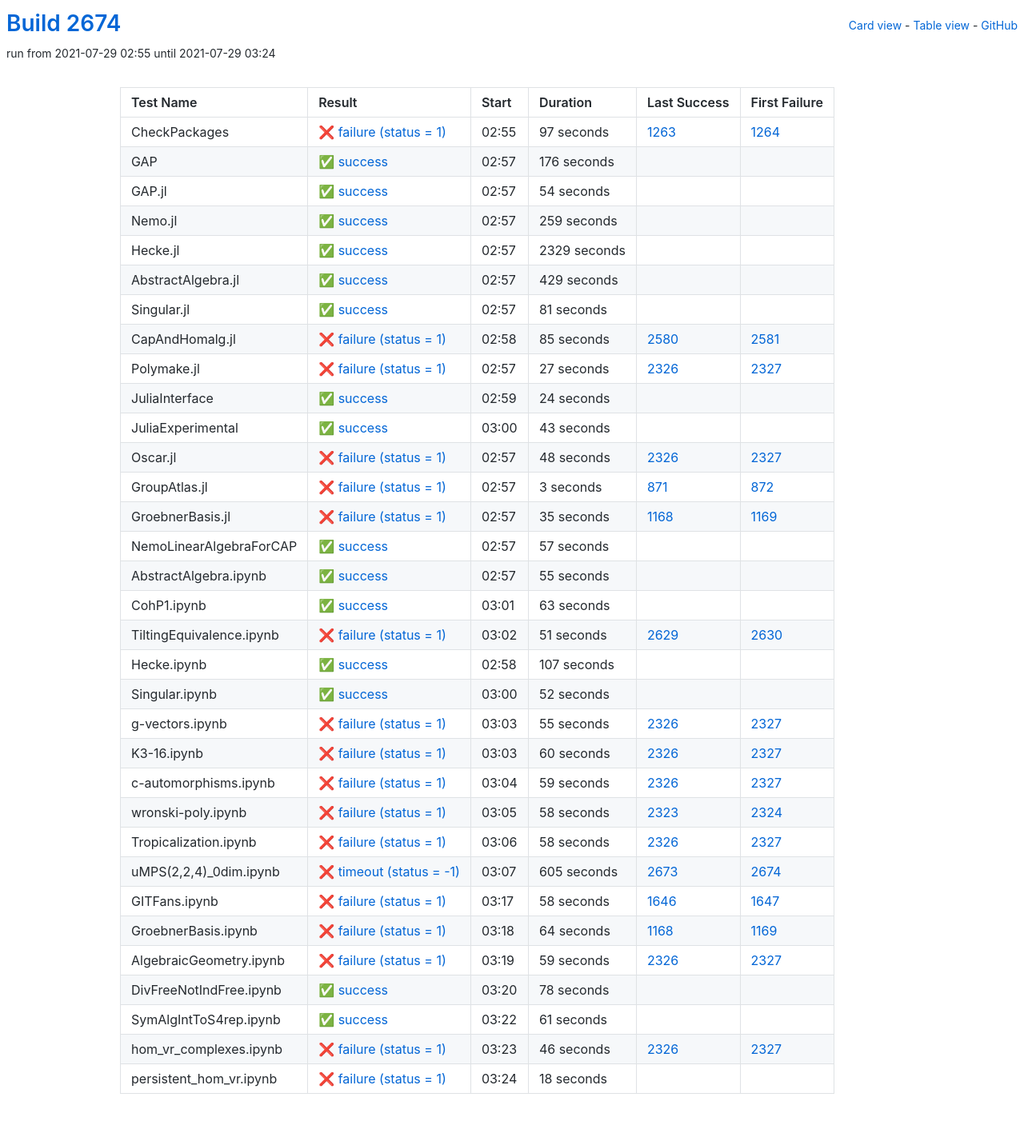
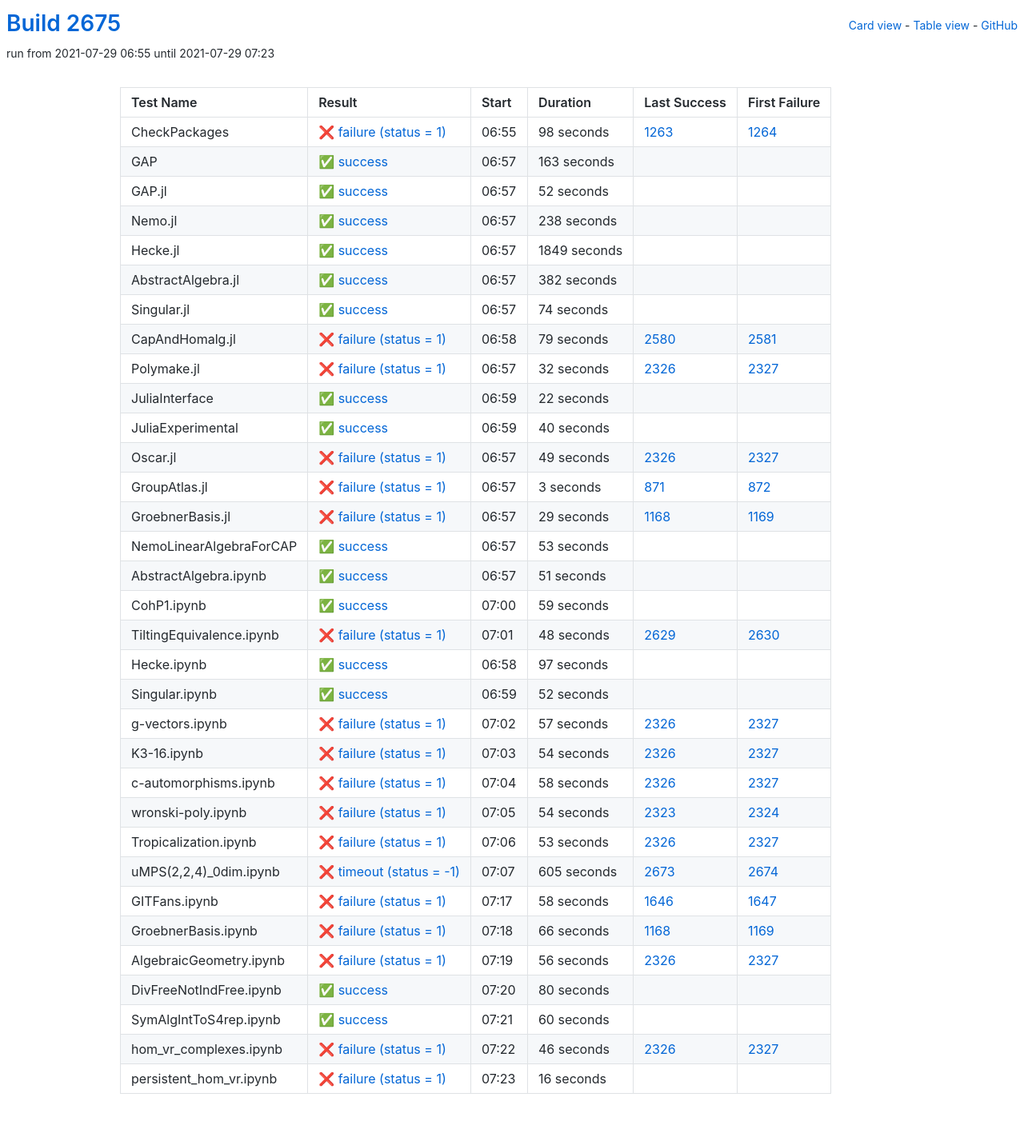
Before and after one commit to oscar-system/oscar-ci-status-stable, a Jekyll site: the page built from table.html, in a window 1280 px wide. Shown: the whole page at 80% size. Built offline with Jekyll 4.4.1, drawn with Linux system fonts in a browser that asks for light colours.

Commit message:
Build #2675

```diff
--- a/_data/ci.yml
+++ b/_data/ci.yml
@@ -1,6 +1,6 @@
 ---
-build: 2674
-build_url: https://oscarci.mathematik.uni-kl.de/job/oscar-stable/2674/
+build: 2675
+build_url: https://oscarci.mathematik.uni-kl.de/job/oscar-stable/2675/
 job: oscar-stable
 organization: oscar-system
 repo: oscar-ci-status-stable
@@ -8,152 +8,152 @@ repourl: https://github.com/oscar-system/oscar-ci-status-stable
 tests:
 - name: CheckPackages
   id: checkpackages
-  log: https://oscarci.mathematik.uni-kl.de/job/oscar-stable/2674/artifact/logs/build-2674/CheckPackages.log
-  start: 2021-07-29 02:55
+  log: https://oscarci.mathematik.uni-kl.de/job/oscar-stable/2675/artifact/logs/build-2675/CheckPackages.log
+  start: 2021-07-29 06:55
   success: false
   exitcode: 1
   status: failure
-  duration: 97
+  duration: 98
   last_success: 1263
   last_success_url: https://oscarci.mathematik.uni-kl.de/job/oscar-stable/1263/
   first_failure: 1264
   first_failure_url: https://oscarci.mathematik.uni-kl.de/job/oscar-stable/1264/
 - name: GAP
   id: gap
-  log: https://oscarci.mathematik.uni-kl.de/job/oscar-stable/2674/artifact/logs/build-2674/GAP.log
-  start: 2021-07-29 02:57
+  log: https://oscarci.mathematik.uni-kl.de/job/oscar-stable/2675/artifact/logs/build-2675/GAP.log
+  start: 2021-07-29 06:57
   success: true
   exitcode: 0
   status: success
-  duration: 176
+  duration: 163
   last_success: false
   last_success_url:
   first_failure: false
   first_failure_url:
 - name: GAP.jl
   id: gap-jl
-  log: https://oscarci.mathematik.uni-kl.de/job/oscar-stable/2674/artifact/logs/build-2674/GAP.jl.log
-  start: 2021-07-29 02:57
+  log: https://oscarci.mathematik.uni-kl.de/job/oscar-stable/2675/artifact/logs/build-2675/GAP.jl.log
+  start: 2021-07-29 06:57
   success: true
   exitcode: 0
   status: success
-  duration: 54
+  duration: 52
   last_success: false
   last_success_url:
   first_failure: false
   first_failure_url:
 - name: Nemo.jl
   id: nemo-jl
-  log: https://oscarci.mathematik.uni-kl.de/job/oscar-stable/2674/artifact/logs/build-2674/Nemo.jl.log
-  start: 2021-07-29 02:57
+  log: https://oscarci.mathematik.uni-kl.de/job/oscar-stable/2675/artifact/logs/build-2675/Nemo.jl.log
+  start: 2021-07-29 06:57
   success: true
   exitcode: 0
   status: success
-  duration: 259
+  duration: 238
   last_success: false
   last_success_url:
   first_failure: false
   first_failure_url:
 - name: Hecke.jl
   id: hecke-jl
-  log: https://oscarci.mathematik.uni-kl.de/job/oscar-stable/2674/artifact/logs/build-2674/Hecke.jl.log
-  start: 2021-07-29 02:57
+  log: https://oscarci.mathematik.uni-kl.de/job/oscar-stable/2675/artifact/logs/build-2675/Hecke.jl.log
+  start: 2021-07-29 06:57
   success: true
   exitcode: 0
   status: success
-  duration: 2329
+  duration: 1849
   last_success: false
   last_success_url:
   first_failure: false
   first_failure_url:
 - name: AbstractAlgebra.jl
   id: abstractalgebra-jl
-  log: https://oscarci.mathematik.uni-kl.de/job/oscar-stable/2674/artifact/logs/build-2674/AbstractAlgebra.jl.log
-  start: 2021-07-29 02:57
+  log: https://oscarci.mathematik.uni-kl.de/job/oscar-stable/2675/artifact/logs/build-2675/AbstractAlgebra.jl.log
+  start: 2021-07-29 06:57
   success: true
   exitcode: 0
   status: success
-  duration: 429
+  duration: 382
   last_success: false
   last_success_url:
   first_failure: false
   first_failure_url:
 - name: Singular.jl
   id: singular-jl
-  log: https://oscarci.mathematik.uni-kl.de/job/oscar-stable/2674/artifact/logs/build-2674/Singular.jl.log
-  start: 2021-07-29 02:57
+  log: https://oscarci.mathematik.uni-kl.de/job/oscar-stable/2675/artifact/logs/build-2675/Singular.jl.log
+  start: 2021-07-29 06:57
   success: true
   exitcode: 0
   status: success
-  duration: 81
+  duration: 74
   last_success: false
   last_success_url:
   first_failure: false
   first_failure_url:
 - name: CapAndHomalg.jl
   id: capandhomalg-jl
-  log: https://oscarci.mathematik.uni-kl.de/job/oscar-stable/2674/artifact/logs/build-2674/CapAndHomalg.jl.log
-  start: 2021-07-29 02:58
+  log: https://oscarci.mathematik.uni-kl.de/job/oscar-stable/2675/artifact/logs/build-2675/CapAndHomalg.jl.log
+  start: 2021-07-29 06:58
   success: false
   exitcode: 1
   status: failure
-  duration: 85
+  duration: 79
   last_success: 2580
   last_success_url: https://oscarci.mathematik.uni-kl.de/job/oscar-stable/2580/
   first_failure: 2581
   first_failure_url: https://oscarci.mathematik.uni-kl.de/job/oscar-stable/2581/
 - name: Polymake.jl
   id: polymake-jl
-  log: https://oscarci.mathematik.uni-kl.de/job/oscar-stable/2674/artifact/logs/build-2674/Polymake.jl.log
-  start: 2021-07-29 02:57
+  log: https://oscarci.mathematik.uni-kl.de/job/oscar-stable/2675/artifact/logs/build-2675/Polymake.jl.log
+  start: 2021-07-29 06:57
   success: false
   exitcode: 1
   status: failure
-  duration: 27
+  duration: 32
   last_success: 2326
   last_success_url: https://oscarci.mathematik.uni-kl.de/job/oscar-stable/2326/
   first_failure: 2327
   first_failure_url: https://oscarci.mathematik.uni-kl.de/job/oscar-stable/2327/
 - name: JuliaInterface
   id: juliainterface
-  log: https://oscarci.mathematik.uni-kl.de/job/oscar-stable/2674/artifact/logs/build-2674/JuliaInterface.log
-  start: 2021-07-29 02:59
+  log: https://oscarci.mathematik.uni-kl.de/job/oscar-stable/2675/artifact/logs/build-2675/JuliaInterface.log
+  start: 2021-07-29 06:59
   success: true
   exitcode: 0
   status: success
-  duration: 24
+  duration: 22
   last_success: false
   last_success_url:
   first_failure: false
   first_failure_url:
 - name: JuliaExperimental
   id: juliaexperimental
-  log: https://oscarci.mathematik.uni-kl.de/job/oscar-stable/2674/artifact/logs/build-2674/JuliaExperimental.log
-  start: 2021-07-29 03:00
+  log: https://oscarci.mathematik.uni-kl.de/job/oscar-stable/2675/artifact/logs/build-2675/JuliaExperimental.log
+  start: 2021-07-29 06:59
   success: true
   exitcode: 0
   status: success
-  duration: 43
+  duration: 40
   last_success: false
   last_success_url:
   first_failure: false
   first_failure_url:
 - name: Oscar.jl
   id: oscar-jl
-  log: https://oscarci.mathematik.uni-kl.de/job/oscar-stable/2674/artifact/logs/build-2674/Oscar.jl.log
-  start: 2021-07-29 02:57
+  log: https://oscarci.mathematik.uni-kl.de/job/oscar-stable/2675/artifact/logs/build-2675/Oscar.jl.log
+  start: 2021-07-29 06:57
   success: false
   exitcode: 1
   status: failure
-  duration: 48
+  duration: 49
   last_success: 2326
   last_success_url: https://oscarci.mathematik.uni-kl.de/job/oscar-stable/2326/
   first_failure: 2327
   first_failure_url: https://oscarci.mathematik.uni-kl.de/job/oscar-stable/2327/
 - name: GroupAtlas.jl
   id: groupatlas-jl
-  log: https://oscarci.mathematik.uni-kl.de/job/oscar-stable/2674/artifact/logs/build-2674/GroupAtlas.jl.log
-  start: 2021-07-29 02:57
+  log: https://oscarci.mathematik.uni-kl.de/job/oscar-stable/2675/artifact/logs/build-2675/GroupAtlas.jl.log
+  start: 2021-07-29 06:57
   success: false
   exitcode: 1
   status: failure
@@ -164,80 +164,80 @@ tests:
   first_failure_url: https://oscarci.mathematik.uni-kl.de/job/oscar-stable/872/
 - name: GroebnerBasis.jl
   id: groebnerbasis-jl
-  log: https://oscarci.mathematik.uni-kl.de/job/oscar-stable/2674/artifact/logs/build-2674/GroebnerBasis.jl.log
-  start: 2021-07-29 02:57
+  log: https://oscarci.mathematik.uni-kl.de/job/oscar-stable/2675/artifact/logs/build-2675/GroebnerBasis.jl.log
+  start: 2021-07-29 06:57
   success: false
   exitcode: 1
   status: failure
-  duration: 35
+  duration: 29
   last_success: 1168
   last_success_url: https://oscarci.mathematik.uni-kl.de/job/oscar-stable/1168/
   first_failure: 1169
   first_failure_url: https://oscarci.mathematik.uni-kl.de/job/oscar-stable/1169/
 - name: NemoLinearAlgebraForCAP
   id: nemolinearalgebraforcap
-  log: https://oscarci.mathematik.uni-kl.de/job/oscar-stable/2674/artifact/logs/build-2674/NemoLinearAlgebraForCAP.log
-  start: 2021-07-29 02:57
+  log: https://oscarci.mathematik.uni-kl.de/job/oscar-stable/2675/artifact/logs/build-2675/NemoLinearAlgebraForCAP.log
+  start: 2021-07-29 06:57
   success: true
   exitcode: 0
   status: success
-  duration: 57
+  duration: 53
   last_success: false
   last_success_url:
   first_failure: false
   first_failure_url:
 - name: AbstractAlgebra.ipynb
   id: abstractalgebra-ipynb
-  log: https://oscarci.mathematik.uni-kl.de/job/oscar-stable/2674/artifact/logs/build-2674/AbstractAlgebra.ipynb.log
-  start: 2021-07-29 02:57
+  log: https://oscarci.mathematik.uni-kl.de/job/oscar-stable/2675/artifact/logs/build-2675/AbstractAlgebra.ipynb.log
+  start: 2021-07-29 06:57
   success: true
   exitcode: 0
   status: success
-  duration: 55
+  duration: 51
   last_success: false
   last_success_url:
   first_failure: false
   first_failure_url:
 - name: CohP1.ipynb
   id: cohp1-ipynb
-  log: https://oscarci.mathematik.uni-kl.de/job/oscar-stable/2674/artifact/logs/build-2674/CohP1.ipynb.log
-  start: 2021-07-29 03:01
+  log: https://oscarci.mathematik.uni-kl.de/job/oscar-stable/2675/artifact/logs/build-2675/CohP1.ipynb.log
+  start: 2021-07-29 07:00
   success: true
   exitcode: 0
   status: success
-  duration: 63
+  duration: 59
   last_success: false
   last_success_url:
   first_failure: false
   first_failure_url:
 - name: TiltingEquivalence.ipynb
   id: tiltingequivalence-ipynb
-  log: https://oscarci.mathematik.uni-kl.de/job/oscar-stable/2674/artifact/logs/build-2674/TiltingEquivalence.ipynb.log
-  start: 2021-07-29 03:02
+  log: https://oscarci.mathematik.uni-kl.de/job/oscar-stable/2675/artifact/logs/build-2675/TiltingEquivalence.ipynb.log
+  start: 2021-07-29 07:01
   success: false
   exitcode: 1
   status: failure
-  duration: 51
+  duration: 48
   last_success: 2629
   last_success_url: https://oscarci.mathematik.uni-kl.de/job/oscar-stable/2629/
   first_failure: 2630
   first_failure_url: https://oscarci.mathematik.uni-kl.de/job/oscar-stable/2630/
 - name: Hecke.ipynb
   id: hecke-ipynb
-  log: https://oscarci.mathematik.uni-kl.de/job/oscar-stable/2674/artifact/logs/build-2674/Hecke.ipynb.log
-  start: 2021-07-29 02:58
+  log: https://oscarci.mathematik.uni-kl.de/job/oscar-stable/2675/artifact/logs/build-2675/Hecke.ipynb.log
+  start: 2021-07-29 06:58
   success: true
   exitcode: 0
   status: success
-  duration: 107
+  duration: 97
   last_success: false
   last_success_url:
   first_failure: false
   first_failure_url:
 - name: Singular.ipynb
   id: singular-ipynb
-  log: https://oscarci.mathematik.uni-kl.de/job/oscar-stable/2674/artifact/logs/build-2674/Singular.ipynb.log
-  start: 2021-07-29 03:00
+  log: https://oscarci.mathematik.uni-kl.de/job/oscar-stable/2675/artifact/logs/build-2675/Singular.ipynb.log
+  start: 2021-07-29 06:59
   success: true
   exitcode: 0
   status: success
@@ -248,56 +248,32 @@ tests:
   first_failure_url:
 - name: g-vectors.ipynb
   id: g-vectors-ipynb
-  log: https://oscarci.mathematik.uni-kl.de/job/oscar-stable/2674/artifact/logs/build-2674/g-vectors.ipynb.log
-  start: 2021-07-29 03:03
+  log: https://oscarci.mathematik.uni-kl.de/job/oscar-stable/2675/artifact/logs/build-2675/g-vectors.ipynb.log
+  start: 2021-07-29 07:02
   success: false
   exitcode: 1
   status: failure
-  duration: 55
+  duration: 57
   last_success: 2326
   last_success_url: https://oscarci.mathematik.uni-kl.de/job/oscar-stable/2326/
   first_failure: 2327
   first_failure_url: https://oscarci.mathematik.uni-kl.de/job/oscar-stable/2327/
 - name: K3-16.ipynb
   id: k3-16-ipynb
-  log: https://oscarci.mathematik.uni-kl.de/job/oscar-stable/2674/artifact/logs/build-2674/K3-16.ipynb.log
-  start: 2021-07-29 03:03
+  log: https://oscarci.mathematik.uni-kl.de/job/oscar-stable/2675/artifact/logs/build-2675/K3-16.ipynb.log
+  start: 2021-07-29 07:03
   success: false
   exitcode: 1
   status: failure
-  duration: 60
+  duration: 54
   last_success: 2326
   last_success_url: https://oscarci.mathematik.uni-kl.de/job/oscar-stable/2326/
   first_failure: 2327
   first_failure_url: https://oscarci.mathematik.uni-kl.de/job/oscar-stable/2327/
 - name: c-automorphisms.ipynb
   id: c-automorphisms-ipynb
-  log: https://oscarci.mathematik.uni-kl.de/job/oscar-stable/2674/artifact/logs/build-2674/c-automorphisms.ipynb.log
-  start: 2021-07-29 03:04
-  success: false
-  exitcode: 1
-  status: failure
-  duration: 59
-  last_success: 2326
-  last_success_url: https://oscarci.mathematik.uni-kl.de/job/oscar-stable/2326/
-  first_failure: 2327
-  first_failure_url: https://oscarci.mathematik.uni-kl.de/job/oscar-stable/2327/
-- name: wronski-poly.ipynb
-  id: wronski-poly-ipynb
-  log: https://oscarci.mathematik.uni-kl.de/job/oscar-stable/2674/artifact/logs/build-2674/wronski-poly.ipynb.log
-  start: 2021-07-29 03:05
-  success: false
-  exitcode: 1
-  status: failure
-  duration: 58
-  last_success: 2323
-  last_success_url: https://oscarci.mathematik.uni-kl.de/job/oscar-stable/2323/
-  first_failure: 2324
-  first_failure_url: https://oscarci.mathematik.uni-kl.de/job/oscar-stable/2324/
-- name: Tropicalization.ipynb
-  id: tropicalization-ipynb
-  log: https://oscarci.mathematik.uni-kl.de/job/oscar-stable/2674/artifact/logs/build-2674/Tropicalization.ipynb.log
-  start: 2021-07-29 03:06
+  log: https://oscarci.mathematik.uni-kl.de/job/oscar-stable/2675/artifact/logs/build-2675/c-automorphisms.ipynb.log
+  start: 2021-07-29 07:04
   success: false
   exitcode: 1
   status: failure
@@ -306,10 +282,34 @@ tests:
   last_success_url: https://oscarci.mathematik.uni-kl.de/job/oscar-stable/2326/
   first_failure: 2327
   first_failure_url: https://oscarci.mathematik.uni-kl.de/job/oscar-stable/2327/
+- name: wronski-poly.ipynb
+  id: wronski-poly-ipynb
+  log: https://oscarci.mathematik.uni-kl.de/job/oscar-stable/2675/artifact/logs/build-2675/wronski-poly.ipynb.log
+  start: 2021-07-29 07:05
+  success: false
+  exitcode: 1
+  status: failure
+  duration: 54
+  last_success: 2323
+  last_success_url: https://oscarci.mathematik.uni-kl.de/job/oscar-stable/2323/
+  first_failure: 2324
+  first_failure_url: https://oscarci.mathematik.uni-kl.de/job/oscar-stable/2324/
+- name: Tropicalization.ipynb
+  id: tropicalization-ipynb
+  log: https://oscarci.mathematik.uni-kl.de/job/oscar-stable/2675/artifact/logs/build-2675/Tropicalization.ipynb.log
+  start: 2021-07-29 07:06
+  success: false
+  exitcode: 1
+  status: failure
+  duration: 53
+  last_success: 2326
+  last_success_url: https://oscarci.mathematik.uni-kl.de/job/oscar-stable/2326/
+  first_failure: 2327
+  first_failure_url: https://oscarci.mathematik.uni-kl.de/job/oscar-stable/2327/
 - name: uMPS(2,2,4)_0dim.ipynb
   id: umps-2-2-4-0dim-ipynb
-  log: https://oscarci.mathematik.uni-kl.de/job/oscar-stable/2674/artifact/logs/build-2674/uMPS-2-2-4-_0dim.ipynb.log
-  start: 2021-07-29 03:07
+  log: https://oscarci.mathematik.uni-kl.de/job/oscar-stable/2675/artifact/logs/build-2675/uMPS-2-2-4-_0dim.ipynb.log
+  start: 2021-07-29 07:07
   success: false
   exitcode: -1
   status: timeout
@@ -320,8 +320,8 @@ tests:
   first_failure_url: https://oscarci.mathematik.uni-kl.de/job/oscar-stable/2674/
 - name: GITFans.ipynb
   id: gitfans-ipynb
-  log: https://oscarci.mathematik.uni-kl.de/job/oscar-stable/2674/artifact/logs/build-2674/GITFans.ipynb.log
-  start: 2021-07-29 03:17
+  log: https://oscarci.mathematik.uni-kl.de/job/oscar-stable/2675/artifact/logs/build-2675/GITFans.ipynb.log
+  start: 2021-07-29 07:17
   success: false
   exitcode: 1
   status: failure
@@ -332,56 +332,56 @@ tests:
   first_failure_url: https://oscarci.mathematik.uni-kl.de/job/oscar-stable/1647/
 - name: GroebnerBasis.ipynb
   id: groebnerbasis-ipynb
-  log: https://oscarci.mathematik.uni-kl.de/job/oscar-stable/2674/artifact/logs/build-2674/GroebnerBasis.ipynb.log
-  start: 2021-07-29 03:18
+  log: https://oscarci.mathematik.uni-kl.de/job/oscar-stable/2675/artifact/logs/build-2675/GroebnerBasis.ipynb.log
+  start: 2021-07-29 07:18
   success: false
   exitcode: 1
   status: failure
-  duration: 64
+  duration: 66
   last_success: 1168
   last_success_url: https://oscarci.mathematik.uni-kl.de/job/oscar-stable/1168/
   first_failure: 1169
   first_failure_url: https://oscarci.mathematik.uni-kl.de/job/oscar-stable/1169/
 - name: AlgebraicGeometry.ipynb
   id: algebraicgeometry-ipynb
-  log: https://oscarci.mathematik.uni-kl.de/job/oscar-stable/2674/artifact/logs/build-2674/AlgebraicGeometry.ipynb.log
-  start: 2021-07-29 03:19
+  log: https://oscarci.mathematik.uni-kl.de/job/oscar-stable/2675/artifact/logs/build-2675/AlgebraicGeometry.ipynb.log
+  start: 2021-07-29 07:19
   success: false
   exitcode: 1
   status: failure
-  duration: 59
+  duration: 56
   last_success: 2326
   last_success_url: https://oscarci.mathematik.uni-kl.de/job/oscar-stable/2326/
   first_failure: 2327
   first_failure_url: https://oscarci.mathematik.uni-kl.de/job/oscar-stable/2327/
 - name: DivFreeNotIndFree.ipynb
   id: divfreenotindfree-ipynb
-  log: https://oscarci.mathematik.uni-kl.de/job/oscar-stable/2674/artifact/logs/build-2674/DivFreeNotIndFree.ipynb.log
-  start: 2021-07-29 03:20
+  log: https://oscarci.mathematik.uni-kl.de/job/oscar-stable/2675/artifact/logs/build-2675/DivFreeNotIndFree.ipynb.log
+  start: 2021-07-29 07:20
   success: true
   exitcode: 0
   status: success
-  duration: 78
+  duration: 80
   last_success: false
   last_success_url:
   first_failure: false
   first_failure_url:
 - name: SymAlgIntToS4rep.ipynb
   id: symalginttos4rep-ipynb
-  log: https://oscarci.mathematik.uni-kl.de/job/oscar-stable/2674/artifact/logs/build-2674/SymAlgIntToS4rep.ipynb.log
-  start: 2021-07-29 03:22
+  log: https://oscarci.mathematik.uni-kl.de/job/oscar-stable/2675/artifact/logs/build-2675/SymAlgIntToS4rep.ipynb.log
+  start: 2021-07-29 07:21
   success: true
   exitcode: 0
   status: success
-  duration: 61
+  duration: 60
   last_success: false
   last_success_url:
   first_failure: false
   first_failure_url:
 - name: hom_vr_complexes.ipynb
   id: hom-vr-complexes-ipynb
-  log: https://oscarci.mathematik.uni-kl.de/job/oscar-stable/2674/artifact/logs/build-2674/hom_vr_complexes.ipynb.log
-  start: 2021-07-29 03:23
+  log: https://oscarci.mathematik.uni-kl.de/job/oscar-stable/2675/artifact/logs/build-2675/hom_vr_complexes.ipynb.log
+  start: 2021-07-29 07:22
   success: false
   exitcode: 1
   status: failure
@@ -392,12 +392,12 @@ tests:
   first_failure_url: https://oscarci.mathematik.uni-kl.de/job/oscar-stable/2327/
 - name: persistent_hom_vr.ipynb
   id: persistent-hom-vr-ipynb
-  log: https://oscarci.mathematik.uni-kl.de/job/oscar-stable/2674/artifact/logs/build-2674/persistent_hom_vr.ipynb.log
-  start: 2021-07-29 03:24
+  log: https://oscarci.mathematik.uni-kl.de/job/oscar-stable/2675/artifact/logs/build-2675/persistent_hom_vr.ipynb.log
+  start: 2021-07-29 07:23
   success: false
   exitcode: 1
   status: failure
-  duration: 18
+  duration: 16
   last_success: false
   last_success_url:
   first_failure: false
```
Also changed, not shown: README.md.
